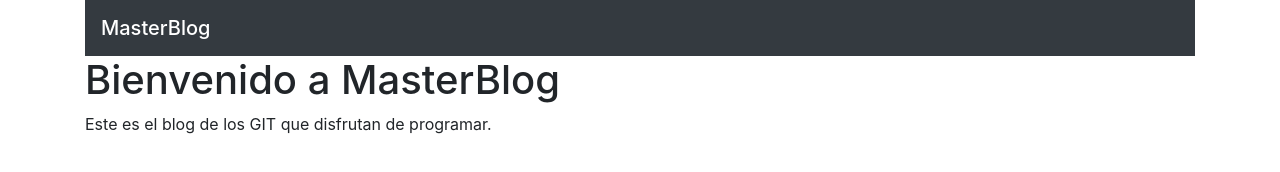
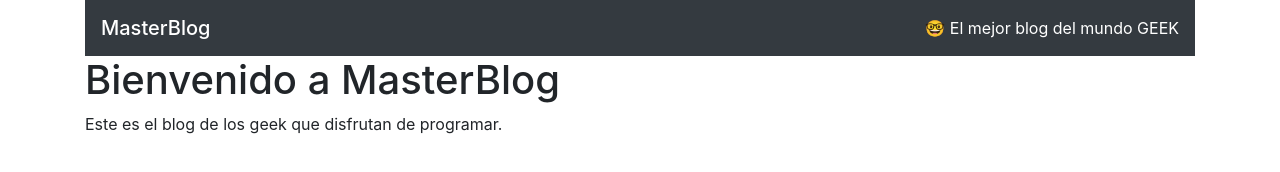
Before and after one commit to matuarguijo2/masterblog1, a plain HTML site: page index.html in a window 1280 px wide. Drawn offline with nearby package versions, Linux system fonts and the light colour scheme.

Commit message:
Header terminado

```diff
--- a/index.html
+++ b/index.html
@@ -17,13 +17,14 @@
                   <!-- As a heading -->
                     <nav class="navbar navbar-dark bg-dark">
                         <span class="navbar-brand mb-0 h1">MasterBlog</span>
+                        <span class="text-white">&#129299; El mejor blog del mundo GEEK</span>
                     </nav>
               </div>
           </div>
         <div class="row">
             <div class="col">
                 <h1>Bienvenido a MasterBlog</h1>
-                <p>Este es el blog de los GIT que disfrutan de programar.</p>
+                <p>Este es el blog de los geek que disfrutan de programar.</p>
             </div>
         </div>
       </div>
```
